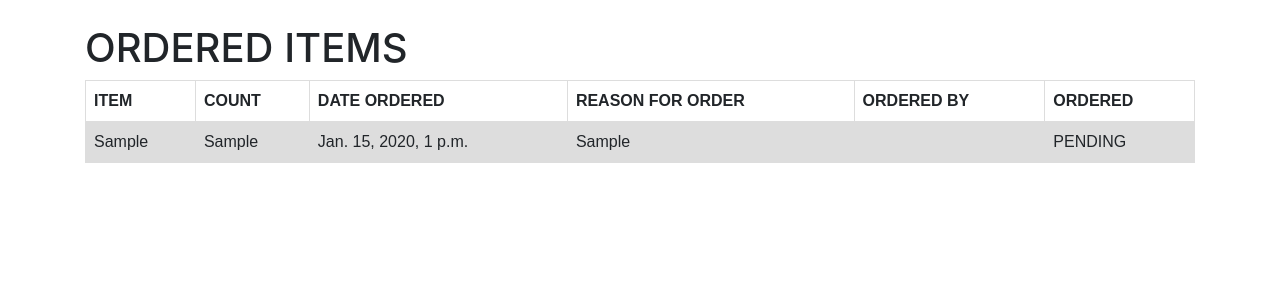
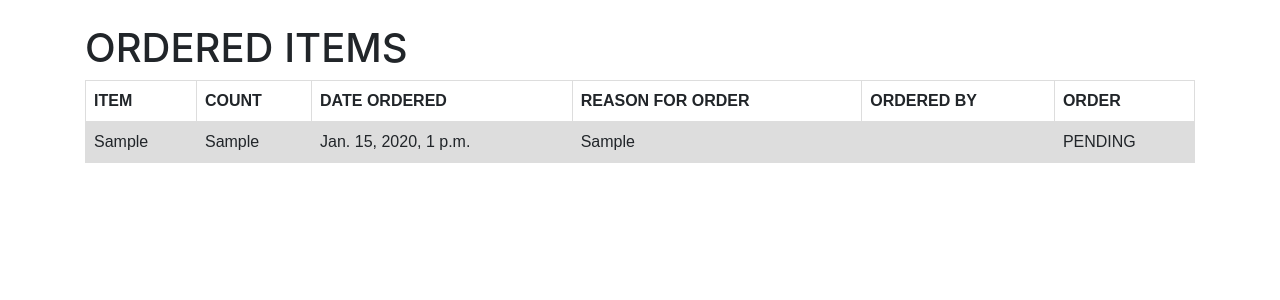
Before and after one commit to Timothy-Parteka/INVENTORY-MANAGEMENT-SYSTEM, a Django app: page /ordereditem/ in a window 1280 px wide. Shown: the part 56-356 px from the top of the page. Run offline with Django 3.2, Linux system fonts and the light colour scheme; data comes from the database, SQL or seed files in the repository; tables that the repository leaves empty hold one stand-in row (values such as "Sample post"); parts of the project's set-up code (start-up, migrations or seed data) failed here and were passed over; some libraries are stand-ins or nearby versions.

Commit message:
Update ordered_item.html

```diff
--- a/templates/ordered_item.html
+++ b/templates/ordered_item.html
@@ -33,7 +33,7 @@
     <th>DATE ORDERED</th>
     <th>REASON FOR ORDER</th>
     <th>ORDERED BY</th>
-    <th>ORDERED</th>
+    <th>ORDER</th>
 
   </tr>
   {% for x in ordered_item %}
```
